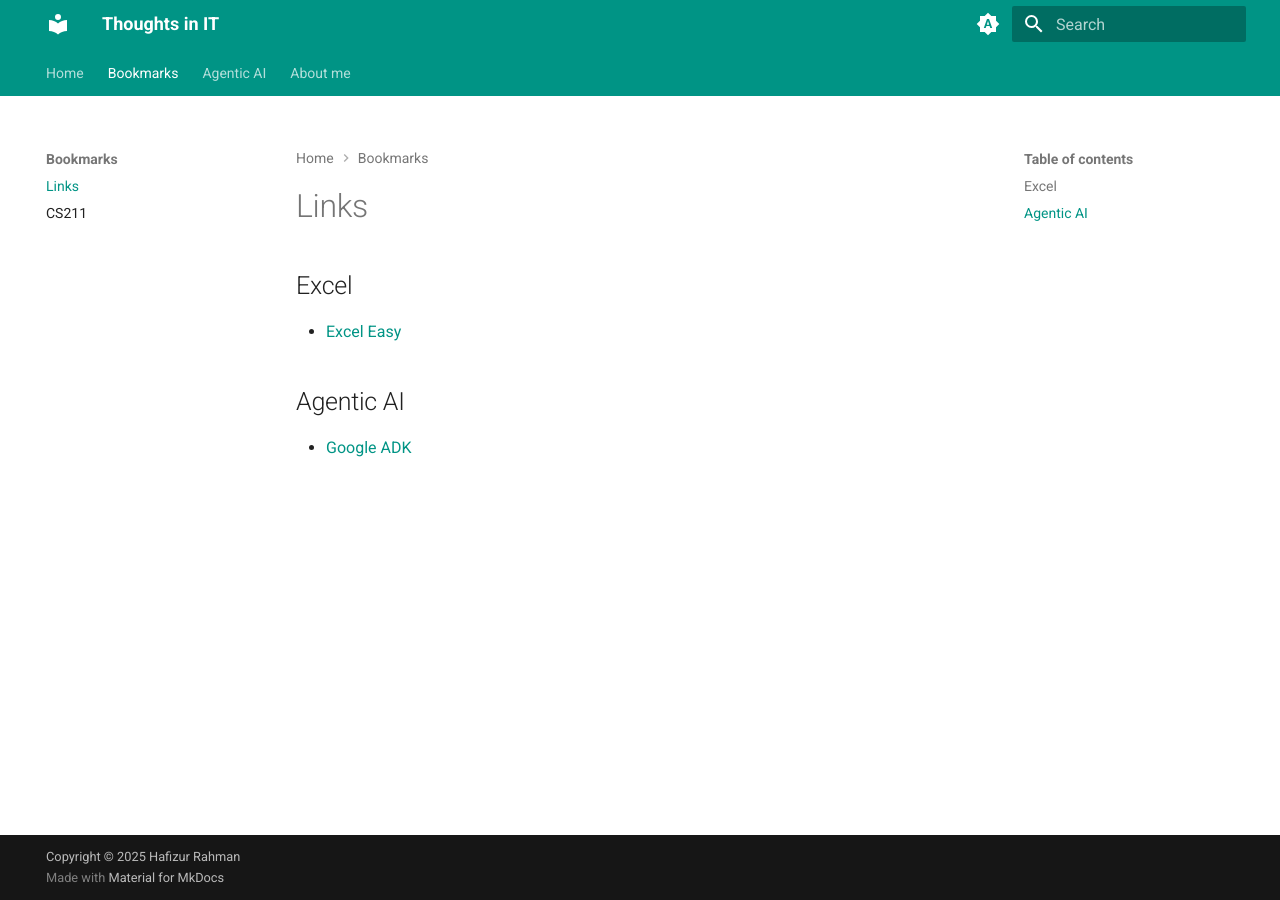
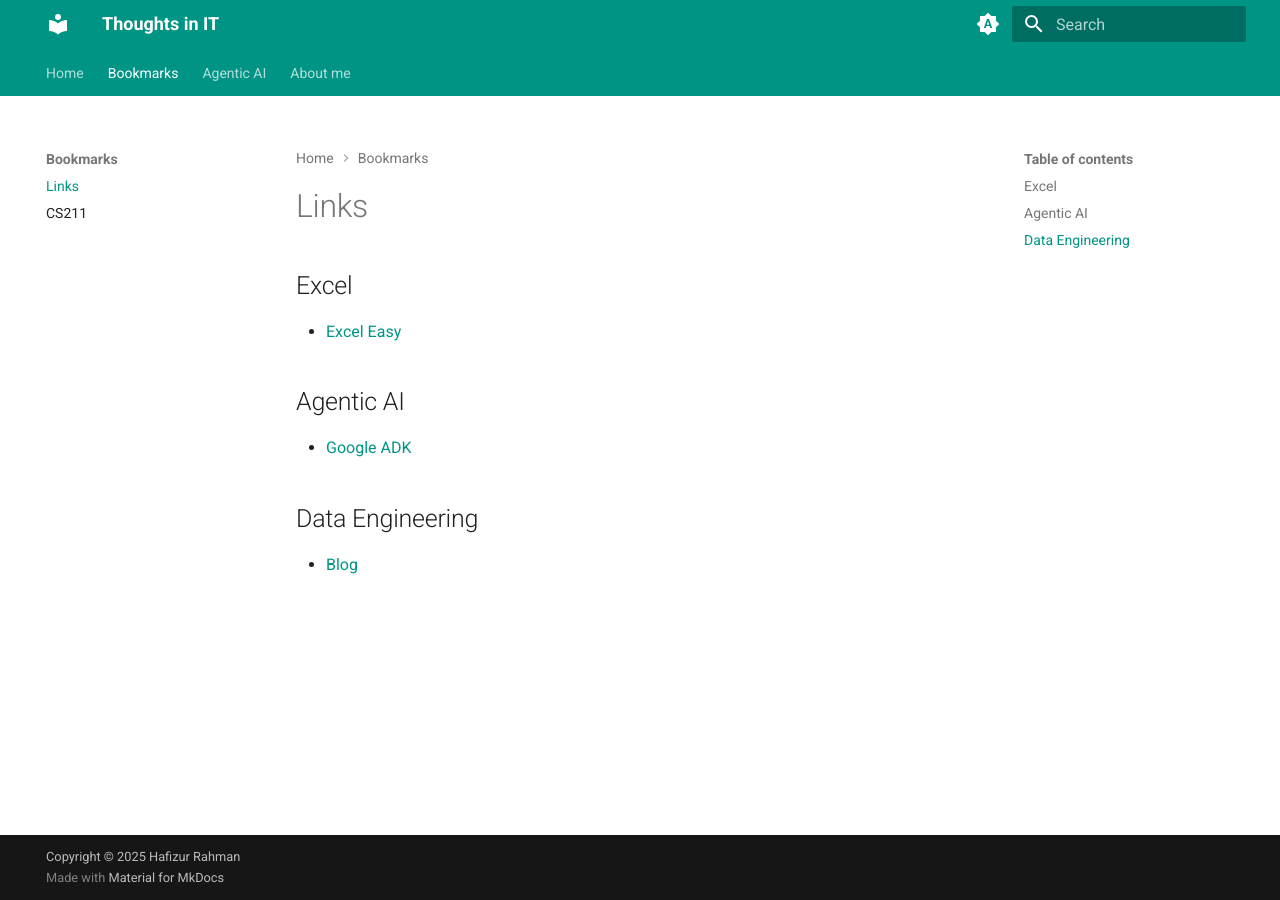
Before and after one commit to hafizur-rahman/hafizur-rahman.github.io, an MkDocs documentation site: the page built from docs/posts/bookmarks.md, in a window 1280 px wide. Built offline with MkDocs 1.6.1 and Material for MkDocs 9.7.7, drawn with Linux system fonts in a browser that asks for light colours.

Commit message:
Updated bookmarks

```diff
--- a/docs/posts/bookmarks.md
+++ b/docs/posts/bookmarks.md
@@ -9,5 +9,8 @@ title: Bookmarks
 ## Agentic AI
 * [Google ADK][google-adk-docs]
 
+## Data Engineering
+* [Blog](https://karlchris.github.io/data-engineering/)
+
 [excel-easy]: https://www.excel-easy.com/
 [google-adk-docs]: https://google.github.io/adk-docs/
```
